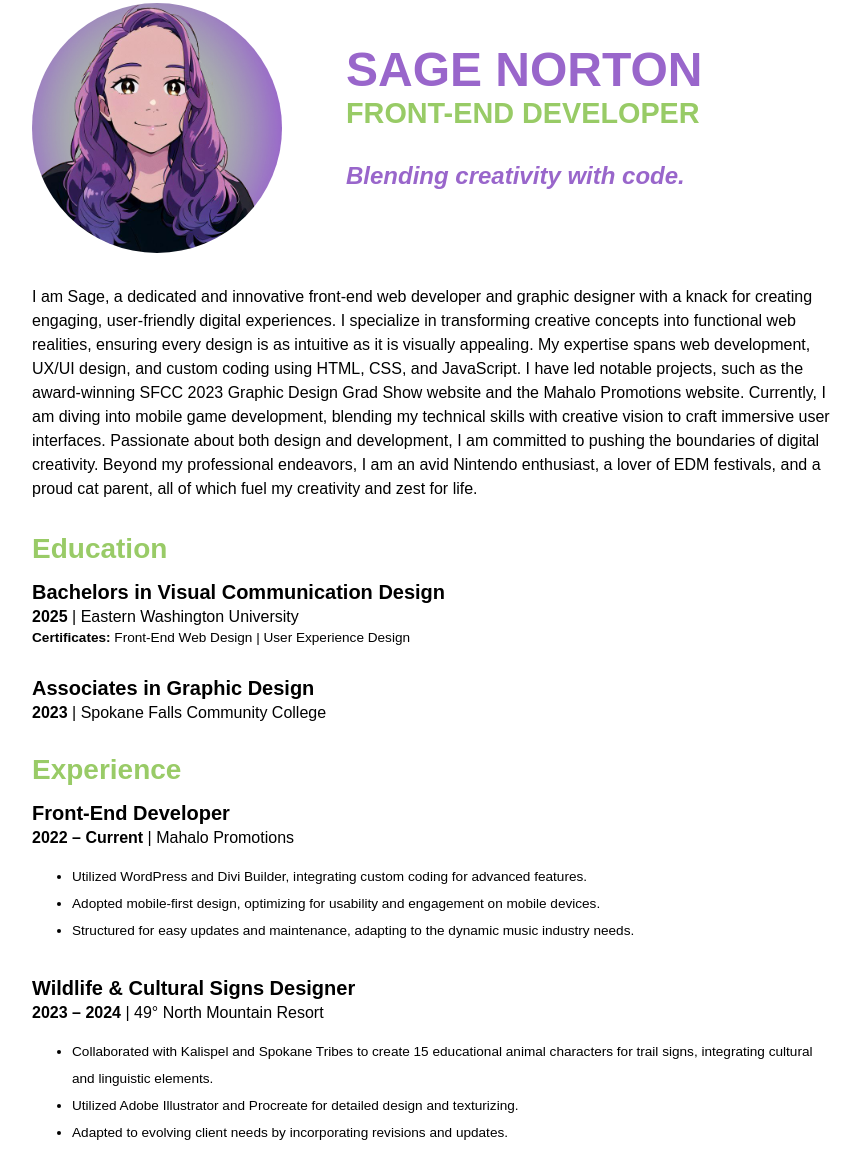
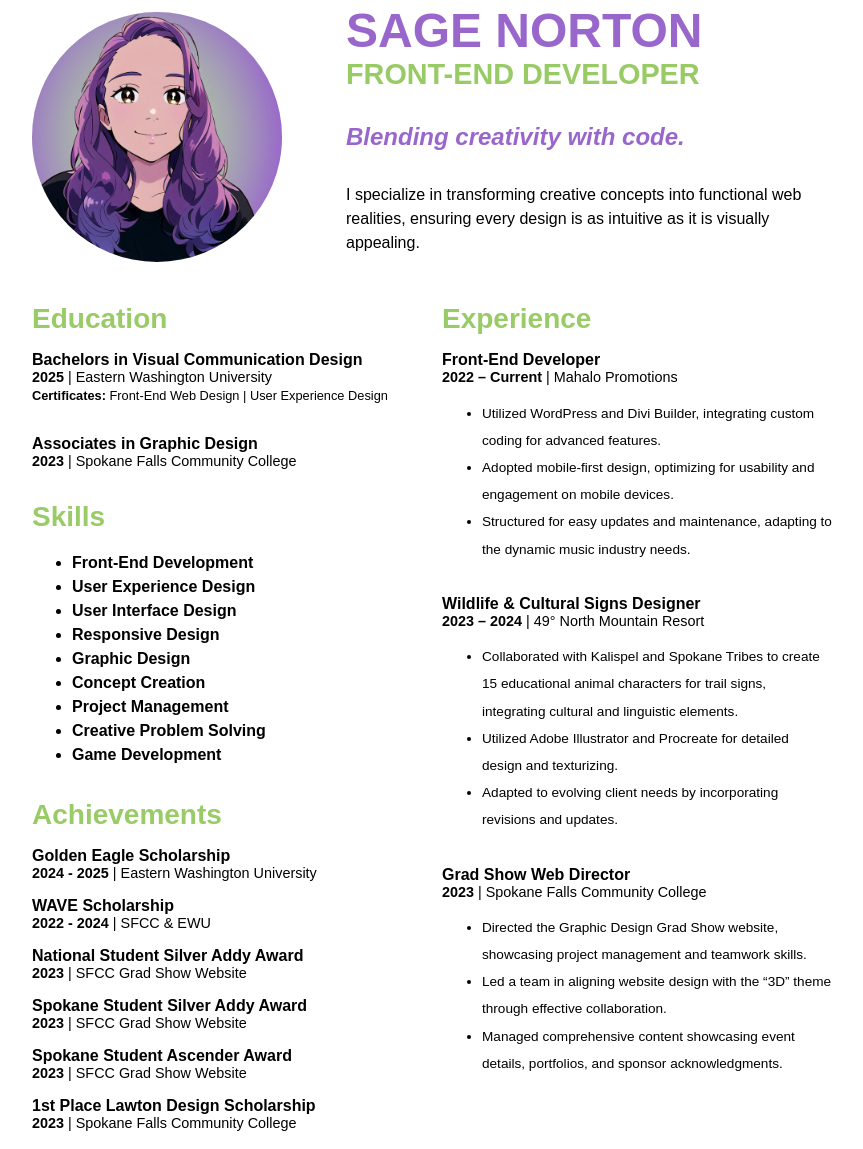
Before and after one commit to sagenorton/prplsage, an Astro site: page /about in a window 1280 px wide. Shown: the part 106-1255 px from the top of the page, without its empty margins (208-1071 px from the left). Built offline with nearby package versions, Linux system fonts and the light colour scheme; Astro itself is replaced by a stand-in of ours.

Commit message:
edited about

```diff
--- a/src/pages/about.astro
+++ b/src/pages/about.astro
@@ -26,14 +26,16 @@ const skills = ['Front-End Development', 'User Experience Design', 'User Interfa
     		<p class="about-name">{name}</p>
     		<p class="about-title">{title}</p>
 			<p class="quote">{quote}</p>
+			<p class="bio">
+			I specialize in transforming creative concepts into functional web realities,
+			ensuring every design is as intuitive as it is visually appealing.
+			</p>
   	</div>
 
 </div>
 
-	<p class="bio">
-		I am Sage, a dedicated and innovative front-end web developer and graphic designer with a knack for creating engaging, user-friendly digital experiences. I specialize in transforming creative concepts into functional web realities, ensuring every design is as intuitive as it is visually appealing. My expertise spans web development, UX/UI design, and custom coding using HTML, CSS, and JavaScript. I have led notable projects, such as the award-winning SFCC 2023 Graphic Design Grad Show website and the Mahalo Promotions website. Currently, I am diving into mobile game development, blending my technical skills with creative vision to craft immersive user interfaces. Passionate about both design and development, I am committed to pushing the boundaries of digital creativity. Beyond my professional endeavors, I am an avid Nintendo enthusiast, a lover of EDM festivals, and a proud cat parent, all of which fuel my creativity and zest for life.
-	</p>
-
+<div class="columns">
+    <div  class="column-one">
 
 	<h2>Education</h2>
 
@@ -43,6 +45,41 @@ const skills = ['Front-End Development', 'User Experience Design', 'User Interfa
 
 		<p class="header">Associates in Graphic Design</p>
 		<p class="subheader"><b>2023</b> | Spokane Falls Community College</p>
+
+
+		<h2>Skills</h2>
+	<br>
+		<ul class="skill-list">
+			{skills.map( (skill) =>
+				<li>{skill}</li>
+			)}
+		</ul>
+
+
+		<h2>Achievements</h2>
+
+		<div class="achievements">
+		<p class="header">Golden Eagle Scholarship</p>
+		<p class="subheader"><b>2024 - 2025</b> | Eastern Washington University</p>
+
+		<p class="header">WAVE Scholarship</p>
+		<p class="subheader"><b>2022 - 2024</b> | SFCC & EWU</p>
+
+		<p class="header">National Student Silver Addy Award</p>
+		<p class="subheader"><b>2023</b> | SFCC Grad Show Website</p>
+
+		<p class="header">Spokane Student Silver Addy Award</p>
+		<p class="subheader"><b>2023</b> | SFCC Grad Show Website</p>
+
+		<p class="header">Spokane Student Ascender Award</p>
+		<p class="subheader"><b>2023</b> | SFCC Grad Show Website</p>
+
+		<p class="header">1st Place Lawton Design Scholarship</p>
+		<p class="subheader"><b>2023</b> | Spokane Falls Community College</p>
+	</div>
+
+	</div>
+	<div class="column-two">
 
 
 	<h2>Experience</h2>
@@ -71,16 +108,10 @@ const skills = ['Front-End Development', 'User Experience Design', 'User Interfa
 		<li>Managed comprehensive content showcasing event details, portfolios, and sponsor acknowledgments.</li>
 		</ul>
 
+		</div>
+</div>
 
-		<h2>Skills</h2>
-
-		<ul class="skill-list">
-			{skills.map( (skill) =>
-				<li>{skill}</li>
-			)}
-		</ul>
-
-
+<br>
 	<h2>Technologies</h2>
 <br>
 	<div class="skills-container">
@@ -100,27 +131,6 @@ const skills = ['Front-End Development', 'User Experience Design', 'User Interfa
 		<img src="/assets/icons/AfterEffects.svg" alt="After Effects" class="skill-icon">
 	</div>
 
-
-	<h2>Achievements</h2>
-
-		<p class="header">Golden Eagle Scholarship</p>
-		<p class="subheader"><b>2024 - 2025</b> | Eastern Washington University</p>
-
-		<p class="header">WAVE Scholarship</p>
-		<p class="subheader"><b>2022 - 2024</b> | SFCC & EWU</p>
-
-		<p class="header">National Student Silver Addy Award</p>
-		<p class="subheader"><b>2023</b> | SFCC Grad Show Website</p>
-
-		<p class="header">Spokane Student Silver Addy Award</p>
-		<p class="subheader"><b>2023</b> | SFCC Grad Show Website</p>
-
-		<p class="header">Spokane Student Ascender Award</p>
-		<p class="subheader"><b>2023</b> | SFCC Grad Show Website</p>
-
-		<p class="header">1st Place Lawton Design Scholarship</p>
-		<p class="subheader"><b>2023</b> | Spokane Falls Community College</p>
-
 <br>
 	<h2>My Inspiration</h2>
 <br>
--- a/src/styles/aboutStyles.css
+++ b/src/styles/aboutStyles.css
@@ -51,7 +51,7 @@ h2 {
 }
 
 .header {
-    font-size: 1.25rem;
+    font-size: 1rem;
     margin-top: 2rem;
     font-weight: 700;
 }
@@ -65,12 +65,12 @@ br {
 }
 
 .subheader {
-    font-size: 1rem;
+    font-size: .9rem;
     margin-top: -1rem;
 }
 
 .certificates {
-    font-size: .85rem;
+    font-size: .8rem;
     margin-top: -.75rem;
 }
 
@@ -105,6 +105,24 @@ br {
     border-bottom: hsl(270, 49%, 60%) 1rem solid;
   }
 
+  .columns {
+    display: flex;
+    align-items: stretch;
+}
+
+.column-one {
+    flex: 1;
+    padding-right: 10px;
+}
+
+.column-two {
+    flex: 1;
+    padding-left: 10px;
+}
+
+.achievements .subheader {
+    margin-bottom: -1rem;
+ }
 
   /* Responsive Design */
 
--- a/src/styles/workStyles.css
+++ b/src/styles/workStyles.css
@@ -49,3 +49,18 @@
 .images {
     text-decoration: none;
 }
+
+.project-info {
+    display: flex;
+    align-items: stretch;
+}
+
+.column-one {
+    flex: 1;
+    padding-right: 10px;
+}
+
+.column-two {
+    flex: 1;
+    padding-left: 10px;
+}
```
Also changed, not shown: src/pages/projects/project-1.md (+3 -3 lines).
